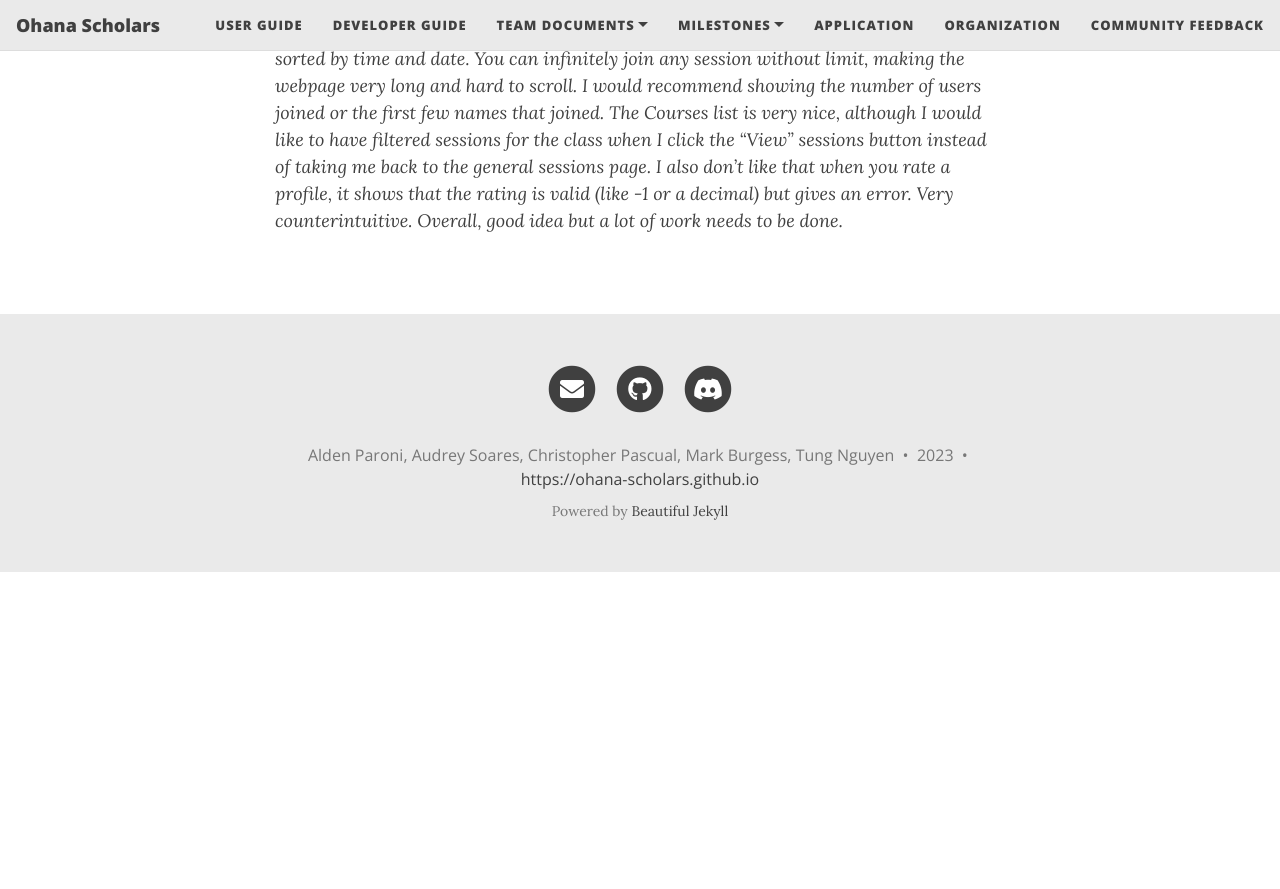
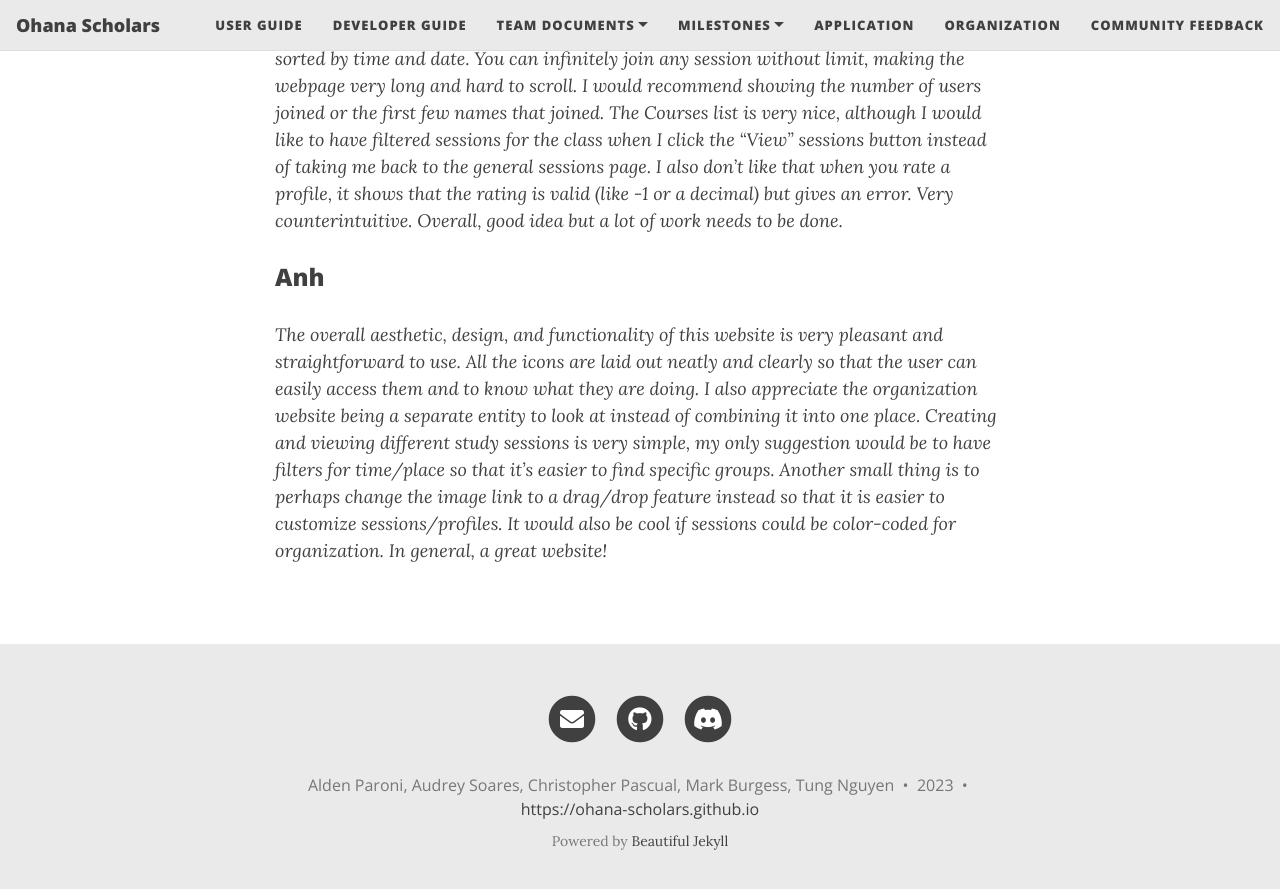
Before and after one commit to ohana-scholars/ohana-scholars.github.io, a Jekyll site: the page built from community-feedback.md, in a window 1280 px wide and 900 px high, scrolled down 1060 px. Shown: the top 889 px of the window. Built offline with Jekyll 4.4.1, drawn with Linux system fonts in a browser that asks for light colours; nearby versions of some CDN libraries; before the commit the page ends 1632 px from its top, so only the background shows below that.

Commit message:
added fourth comunity feedback

```diff
--- a/community-feedback.md
+++ b/community-feedback.md
@@ -13,3 +13,7 @@ _It was easy to use and was well organized. I liked it._
 ### Danielson
 
 _3/5 - Good website, love the layout and the fluidity of the webpage. Everything is easy to understand and accessible. Creating a new session is very simple, although it is very confusing when the textbox shows a checkmark but gives you an error. Many of the textboxes don’t have limits on them, so be careful when you set them up. Images are nonexistent, can only type in the image instead of uploading the file which makes no sense. Finding sessions is easy when you filter by classes, but can be confused since it isn’t sorted by time and date. You can infinitely join any session without limit, making the webpage very long and hard to scroll. I would recommend showing the number of users joined or the first few names that joined. The Courses list is very nice, although I would like to have filtered sessions for the class when I click the “View” sessions button instead of taking me back to the general sessions page. I also don’t like that when you rate a profile, it shows that the rating is valid (like -1 or a decimal) but gives an error. Very counterintuitive. Overall, good idea but a lot of work needs to be done._
+
+### Anh
+
+_The overall aesthetic, design, and functionality of this website is very pleasant and straightforward to use. All the icons are laid out neatly and clearly so that the user can easily access them and to know what they are doing. I also appreciate the organization website being a separate entity to look at instead of combining it into one place. Creating and viewing different study sessions is very simple, my only suggestion would be to have filters for time/place so that it's easier to find specific groups. Another small thing is to perhaps change the image link to a drag/drop feature instead so that it is easier to customize sessions/profiles. It would also be cool if sessions could be color-coded for organization. In general, a great website!_
```
